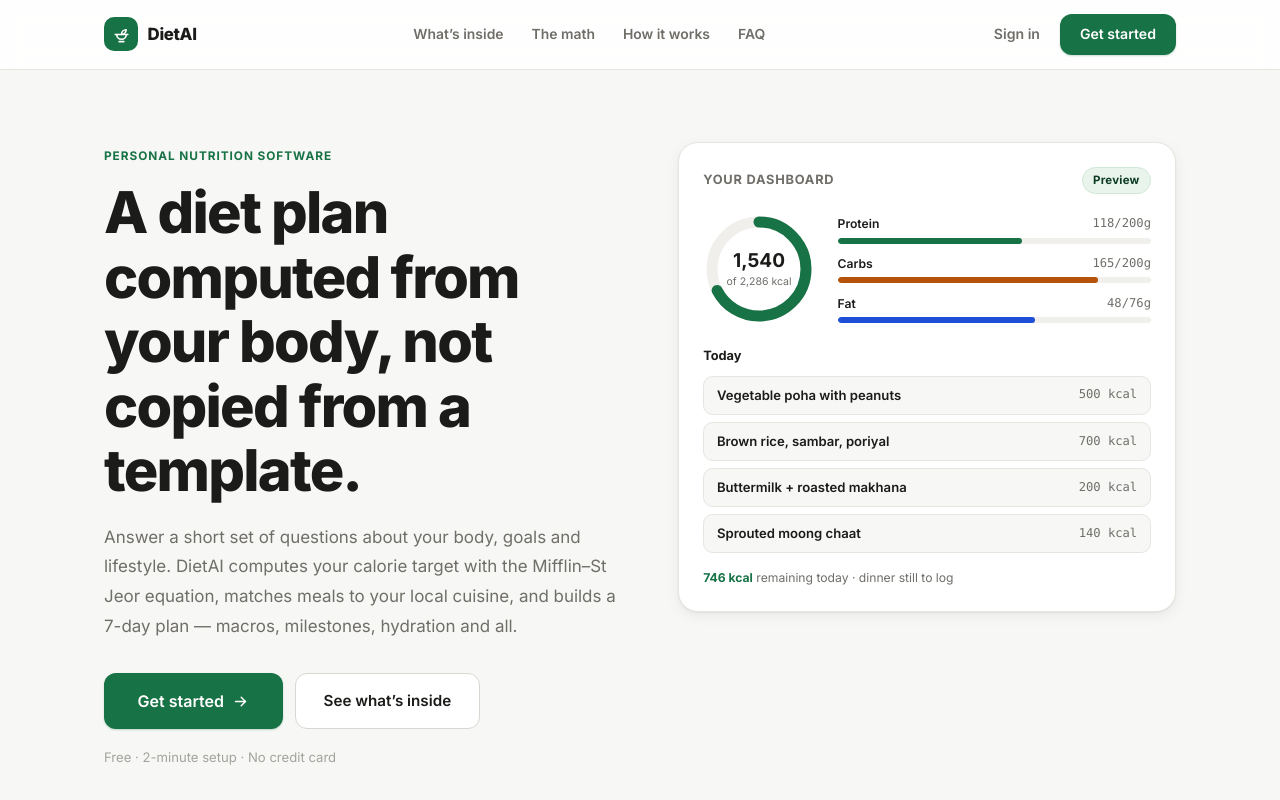
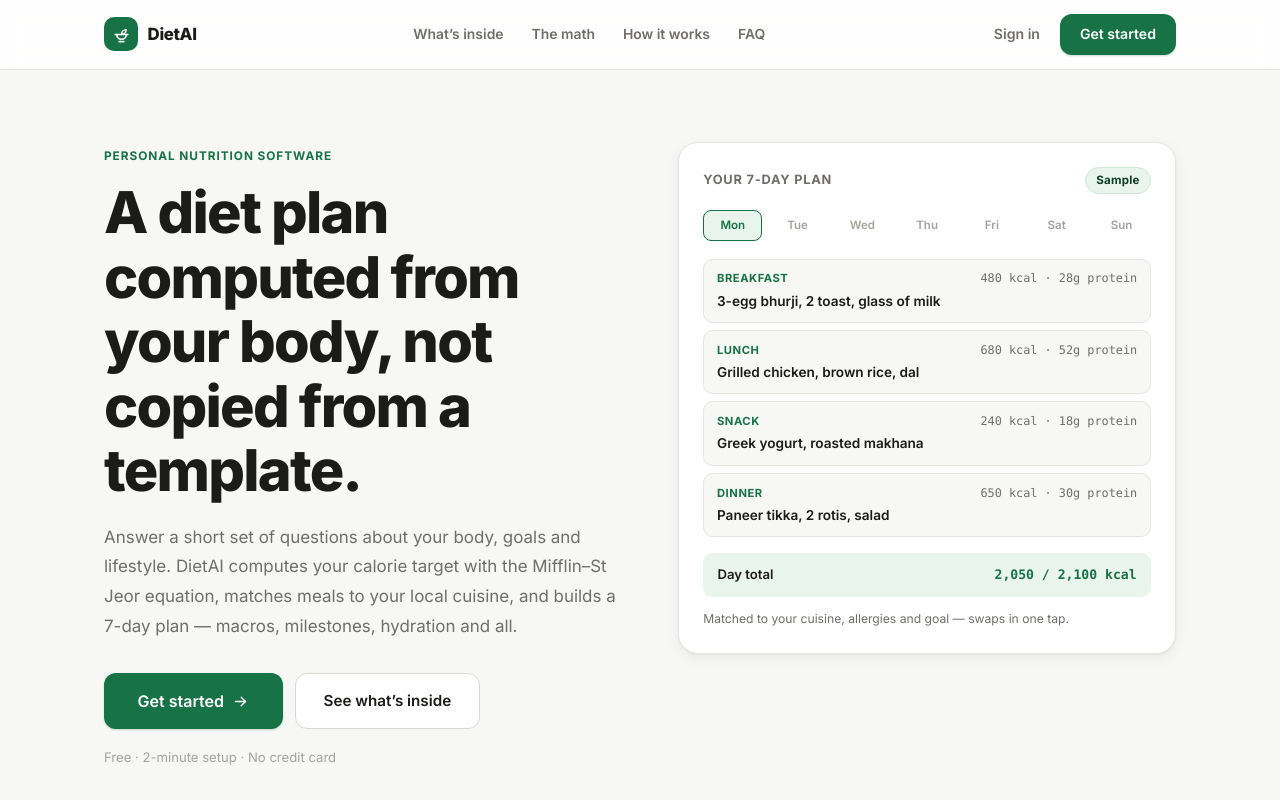
Before and after one commit to verstilearis-sketch/Diet-asisstant-App, a Next.js app: page / in a window 1280 px wide. Shown: the top 800 px of the page. Built offline with nearby package versions, Linux system fonts and the light colour scheme; no server answers.

Commit message:
Landing hero: replace dashboard demo with sample 7-day meal plan card

```diff
--- a/src/app/page.tsx
+++ b/src/app/page.tsx
@@ -90,9 +90,8 @@ const FAQS = [
   },
 ];
 
-// ── Dashboard preview numbers (consistent with the engine's math) ──
-// Sample day at 2,286 kcal target; lose_weight macro split is
-// 35% protein / 35% carbs / 30% fat → 200p / 200c / 76f
+// ── Sample plan numbers ──
+// Sample day at 2,100 kcal target (480 + 680 + 240 + 650)
 
 export default function LandingPage() {
   const router = useRouter();
@@ -157,58 +156,50 @@ export default function LandingPage() {
             </p>
           </div>
 
-          {/* Dashboard preview — what the user lands on after the questionnaire */}
+          {/* Sample plan — the actual output of the questionnaire */}
           <div className="glass-card" style={{ padding: '1.5rem' }}>
-            <div style={{ display: 'flex', justifyContent: 'space-between', alignItems: 'center', marginBottom: '1.15rem' }}>
+            <div style={{ display: 'flex', justifyContent: 'space-between', alignItems: 'center', marginBottom: '1rem' }}>
               <span style={{ fontSize: '0.8rem', fontWeight: 700, letterSpacing: '0.06em', textTransform: 'uppercase', color: 'var(--color-muted)' }}>
-                Your dashboard
+                Your 7-day plan
               </span>
-              <span className="badge badge-green">Preview</span>
+              <span className="badge badge-green">Sample</span>
             </div>
 
-            <div style={{ display: 'flex', gap: '1.4rem', alignItems: 'center', marginBottom: '1.3rem' }}>
-              <svg width="112" height="112" viewBox="0 0 112 112" style={{ flexShrink: 0 }} role="img" aria-label="1540 of 2286 kilocalories eaten">
-                <circle cx="56" cy="56" r="47" fill="none" stroke="var(--color-surface2)" strokeWidth="11" />
-                <circle cx="56" cy="56" r="47" fill="none" stroke="var(--color-accent)" strokeWidth="11" strokeLinecap="round"
-                  strokeDasharray="295.3" strokeDashoffset="96.4" transform="rotate(-90 56 56)" />
-                <text x="56" y="54" textAnchor="middle" fill="var(--color-text)" fontSize="19" fontWeight="700" style={{ fontFamily: 'var(--font-sans)' }}>1,540</text>
-                <text x="56" y="72" textAnchor="middle" fill="var(--color-muted)" fontSize="10.5" style={{ fontFamily: 'var(--font-sans)' }}>of 2,286 kcal</text>
-              </svg>
-              <div style={{ flex: 1, display: 'flex', flexDirection: 'column', gap: '0.65rem' }}>
-                {[
-                  { label: 'Protein', eaten: 118, target: 200, color: 'var(--chart-protein)' },
-                  { label: 'Carbs', eaten: 165, target: 200, color: 'var(--chart-carbs)' },
-                  { label: 'Fat', eaten: 48, target: 76, color: 'var(--chart-fat)' },
-                ].map((m) => (
-                  <div key={m.label}>
-                    <div style={{ display: 'flex', justifyContent: 'space-between', fontSize: '0.76rem', marginBottom: '0.25rem' }}>
-                      <span style={{ fontWeight: 600 }}>{m.label}</span>
-                      <span className="mono" style={{ color: 'var(--color-muted)' }}>{m.eaten}/{m.target}g</span>
-                    </div>
-                    <div className="progress-bar-track" style={{ height: 6 }}>
-                      <div className="progress-bar-fill" style={{ width: `${Math.round((m.eaten / m.target) * 100)}%`, background: m.color }} />
-                    </div>
-                  </div>
-                ))}
-              </div>
+            <div style={{ display: 'flex', gap: '0.35rem', marginBottom: '1.1rem' }}>
+              {['Mon', 'Tue', 'Wed', 'Thu', 'Fri', 'Sat', 'Sun'].map((d, i) => (
+                <span key={d} style={{
+                  fontSize: '0.72rem', fontWeight: 600, padding: '0.32rem 0', flex: 1, textAlign: 'center',
+                  borderRadius: '0.5rem',
+                  background: i === 0 ? 'var(--color-accent-soft)' : 'transparent',
+                  color: i === 0 ? 'var(--color-accent)' : 'var(--color-faint)',
+                  border: i === 0 ? '1px solid var(--color-accent)' : '1px solid transparent',
+                }}>{d}</span>
+              ))}
             </div>
 
-            <div style={{ fontSize: '0.8rem', fontWeight: 700, marginBottom: '0.6rem' }}>Today</div>
-            <div style={{ display: 'flex', flexDirection: 'column', gap: '0.45rem', marginBottom: '0.9rem' }}>
+            <div style={{ display: 'flex', flexDirection: 'column', gap: '0.45rem', marginBottom: '1rem' }}>
               {[
-                { name: 'Vegetable poha with peanuts', kcal: 500 },
-                { name: 'Brown rice, sambar, poriyal', kcal: 700 },
-                { name: 'Buttermilk + roasted makhana', kcal: 200 },
-                { name: 'Sprouted moong chaat', kcal: 140 },
+                { meal: 'Breakfast', name: '3-egg bhurji, 2 toast, glass of milk', kcal: 480, protein: 28 },
+                { meal: 'Lunch', name: 'Grilled chicken, brown rice, dal', kcal: 680, protein: 52 },
+                { meal: 'Snack', name: 'Greek yogurt, roasted makhana', kcal: 240, protein: 18 },
+                { meal: 'Dinner', name: 'Paneer tikka, 2 rotis, salad', kcal: 650, protein: 30 },
               ].map((m) => (
-                <div key={m.name} style={{ display: 'flex', justifyContent: 'space-between', alignItems: 'center', padding: '0.5rem 0.8rem', background: 'var(--color-bg)', border: '1px solid var(--color-border)', borderRadius: '0.6rem' }}>
-                  <span style={{ fontSize: '0.82rem', fontWeight: 550 }}>{m.name}</span>
-                  <span className="mono" style={{ fontSize: '0.76rem', color: 'var(--color-muted)' }}>{m.kcal} kcal</span>
+                <div key={m.meal} style={{ padding: '0.6rem 0.8rem', background: 'var(--color-bg)', border: '1px solid var(--color-border)', borderRadius: '0.6rem' }}>
+                  <div style={{ display: 'flex', justifyContent: 'space-between', alignItems: 'baseline', marginBottom: '0.15rem' }}>
+                    <span style={{ fontSize: '0.7rem', fontWeight: 700, textTransform: 'uppercase', letterSpacing: '0.05em', color: 'var(--color-accent)' }}>{m.meal}</span>
+                    <span className="mono" style={{ fontSize: '0.74rem', color: 'var(--color-muted)' }}>{m.kcal} kcal · {m.protein}g protein</span>
+                  </div>
+                  <div style={{ fontSize: '0.85rem', fontWeight: 550 }}>{m.name}</div>
                 </div>
               ))}
             </div>
+
+            <div style={{ display: 'flex', justifyContent: 'space-between', alignItems: 'center', padding: '0.7rem 0.9rem', background: 'var(--color-accent-soft)', borderRadius: '0.6rem', marginBottom: '0.8rem' }}>
+              <span style={{ fontSize: '0.82rem', fontWeight: 600 }}>Day total</span>
+              <span className="mono" style={{ fontSize: '0.82rem', fontWeight: 700, color: 'var(--color-accent)' }}>2,050 / 2,100 kcal</span>
+            </div>
             <p style={{ fontSize: '0.76rem', color: 'var(--color-muted)' }}>
-              <strong style={{ color: 'var(--color-accent)' }}>746 kcal</strong> remaining today · dinner still to log
+              Matched to your cuisine, allergies and goal — swaps in one tap.
             </p>
           </div>
         </div>
```
